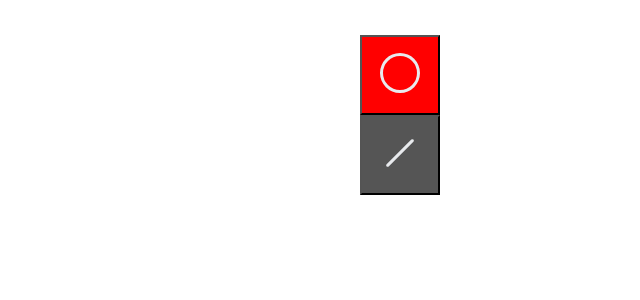
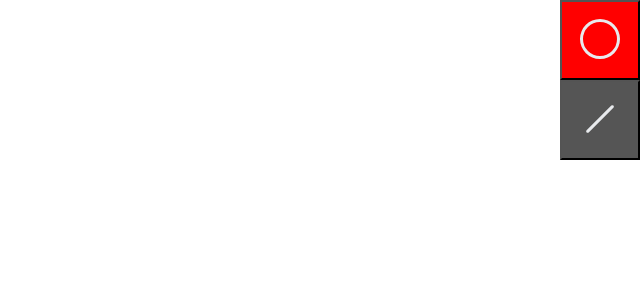
Before and after one commit to ottav14/deuclid, a Next.js app: page / in a window 1280 px wide. Shown: the top 300 px of the page, without its empty margins (640-1280 px from the left). Built offline with nearby package versions, Linux system fonts and the light colour scheme.

Commit message:
Made canvas bigger.

```diff
--- a/app/page.module.css
+++ b/app/page.module.css
@@ -1,20 +1,8 @@
 .main {
-	display: flex;
-	flex-direction: column;
-	justify-content: center;
-	align-items: center;
+	width: 100vw;
 	height: 100vh;
 }
 
-.pageTitle {
-	padding-bottom: 2rem;
+.canvas {
+	height: 100%;
 }
-
-.interface {
-	display: flex;
-}
-
-.controls {
-	display: flex;
-	flex-direction: column;
-}
--- a/app/page.tsx
+++ b/app/page.tsx
@@ -13,8 +13,7 @@ export default function Home() {
 				<link rel="icon" href="/favicon.ico" />
 			</Head>
 			<main className={styles.main}>
-				<h1 className={styles.pageTitle}>Deuclid</h1>
-				<div className={styles.interface}>
+				<div className={styles.canvas}>
 					<Canvas />
 				</div>
 			</main>
--- a/components/Canvas/Canvas.module.css
+++ b/components/Canvas/Canvas.module.css
@@ -1,6 +1,5 @@
 .main {
 	display: flex;
-	text-align:  center;
 }
 
 .canvas {
--- a/components/Canvas/Canvas.tsx
+++ b/components/Canvas/Canvas.tsx
@@ -146,8 +146,8 @@ const Canvas = () => {
 		<div className={styles.main}>
 			<canvas
 				ref={canvasRef}
-				width="800"
-				height="800"
+				width={window.innerWidth-80}
+				height={window.innerHeight}
 				className={styles.canvas}
 				onMouseDown={mouseDown}
 				onMouseUp={mouseUp}
```
